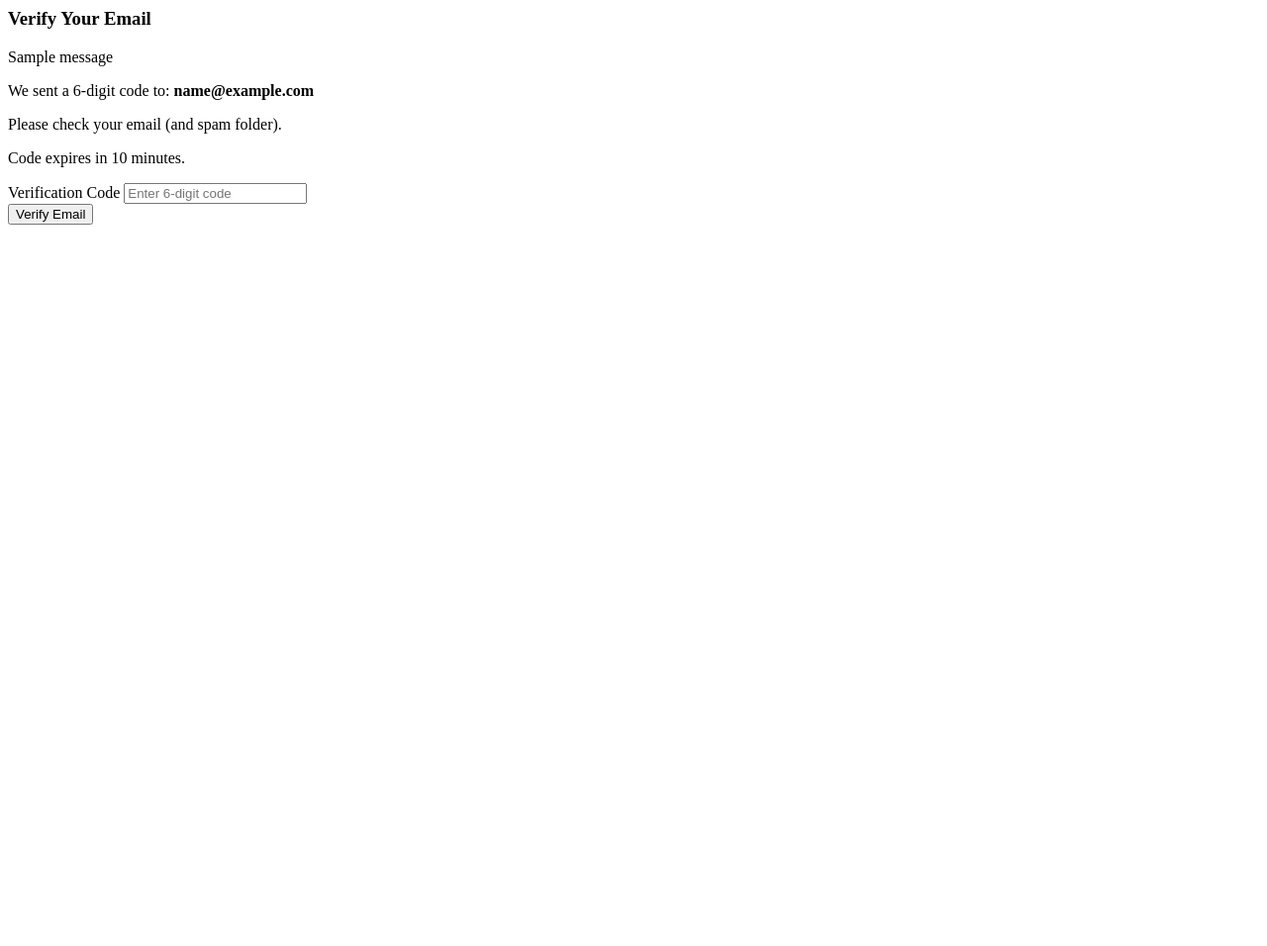
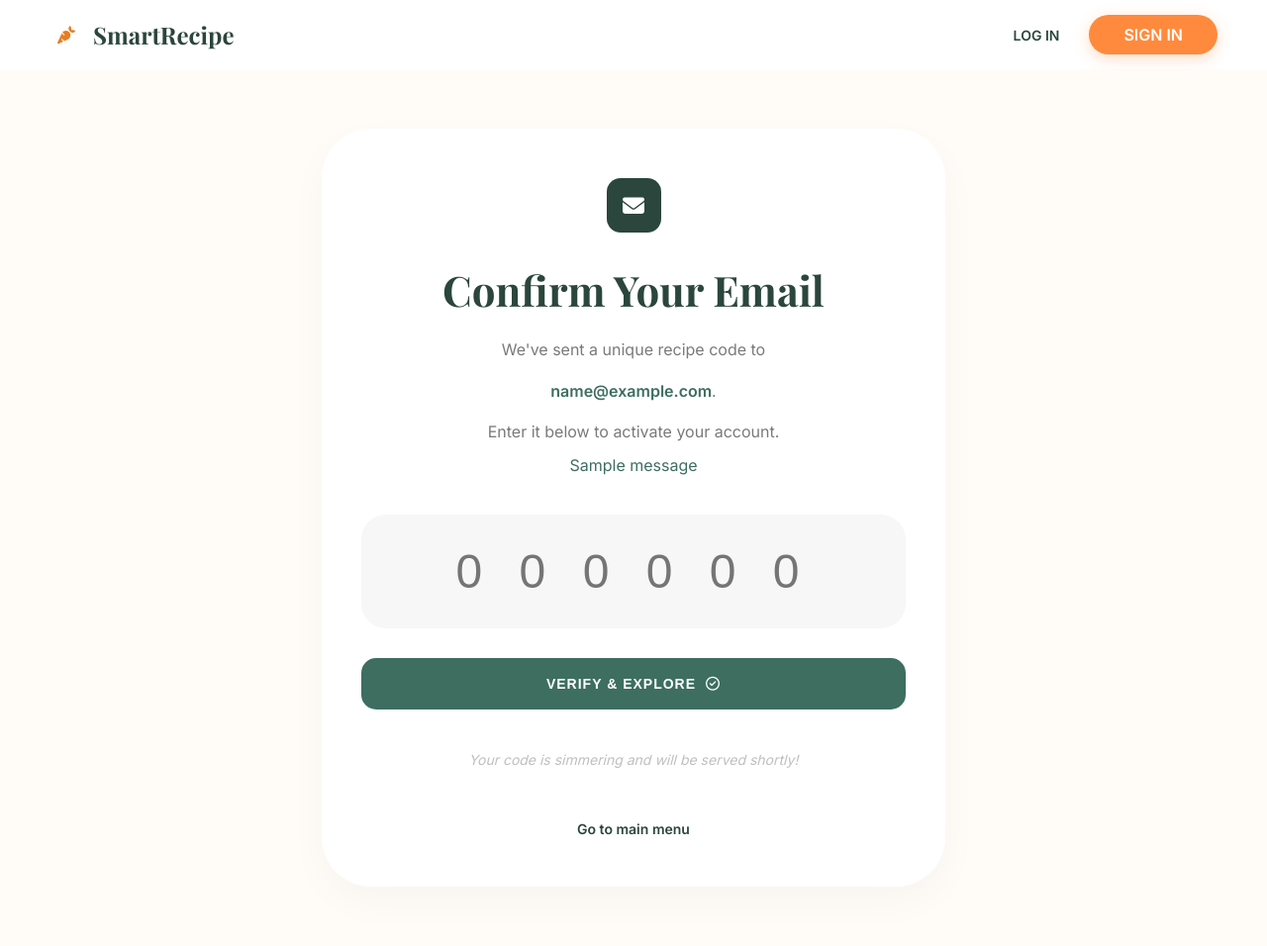
Before and after one commit to AndriyPy/Recipe220, a Django app: template project/users/templates/users/verify_email.html in a window 1280 px wide. Shown: the whole page at 99% size. Before the commit the page ends 227 px from the top, so only its background shows below. Run offline with Django 5.2, Linux system fonts and the light colour scheme; tables that the repository leaves empty hold one stand-in row (values such as "Sample post"); the template is opened without the code that fills it: values that come from a table or form of the project are taken from there, most other values are stand-ins (such as "Sample title", 1, 10 or a date in 2020); one stand-in notice (Sample message) is shown.

Commit message:
update verify_email.html

```diff
--- a/project/users/templates/users/verify_email.html
+++ b/project/users/templates/users/verify_email.html
@@ -1,47 +1,71 @@
+{% block content %}
+<link rel="stylesheet" href="https://cdnjs.cloudflare.com/ajax/libs/font-awesome/6.4.0/css/all.min.css">
+<link href="https://fonts.googleapis.com/css2?family=Playfair+Display:wght@700&family=Inter:wght@400;600&display=swap" rel="stylesheet">
 
-{% block content %}
-<div class="container mt-5">
-    <div class="row justify-content-center">
-        <div class="col-md-6">
-            <div class="card">
-                <div class="card-header bg-success text-white">
-                    <h3>Verify Your Email</h3>
-                </div>
-                <div class="card-body">
-                    {% if messages %}
-                        {% for message in messages %}
-                            <div class="alert alert-{{ message.tags }}">
-                                {{ message }}
-                            </div>
-                        {% endfor %}
-                    {% endif %}
+<style>
+    body { background: #fffcf7; margin: 0; font-family: 'Inter', sans-serif; }
+    .sr-header { display: flex; justify-content: space-between; align-items: center; padding: 15px 50px; background: white; }
+    .sr-logo { display: flex; align-items: center; gap: 10px; font-family: 'Playfair Display', serif; font-size: 24px; color: #2b463c; text-decoration: none; font-weight: bold; }
+    .sr-logo-icon { background: white; color: #e67e22; padding: 8px; border-radius: 8px; font-size: 18px; }
+    .nav-buttons { display: flex; gap: 30px; align-items: center; }
+    .login-link { text-decoration: none; color: #2b463c; font-weight: 600; font-size: 14px; text-transform: uppercase; }
+    .sign-in-btn { background: #ff8a3d; color: white; padding: 10px 35px; border-radius: 25px; text-decoration: none; font-weight: 600; box-shadow: 0 4px 15px rgba(255,138,61,.3); }
+    .verify-wrapper { display: flex; justify-content: center; padding: 60px 0; }
+    .verify-card { background: white; width: 100%; max-width: 550px; padding: 50px 40px; border-radius: 50px; box-shadow: 0 15px 40px rgba(0,0,0,.03); text-align: center; }
+    .icon-box { background: #2b463c; color: white; width: 55px; height: 55px; border-radius: 14px; display: flex; align-items: center; justify-content: center; margin: 0 auto 30px; font-size: 22px; }
+    .verify-card h1 { font-family: 'Playfair Display', serif; color: #2b463c; font-size: 42px; margin-bottom: 20px; }
+    .verify-card p { color: #7a7a7a; line-height: 1.6; margin-bottom: 5px; }
+    .verify-card strong { color: #3d6e60; }
+    .code-input-field { background: #f7f7f7; border: none; border-radius: 25px; padding: 30px; width: 100%; font-size: 48px; letter-spacing: 12px; text-align: center; color: #d1d1d1; margin: 40px 0 30px; transition: .3s ease; }
+    .code-input-field:focus { outline: none; color: #2b463c; background: #f0f0f0; }
+    .verify-btn { background: #3d6e60; color: white; border: none; border-radius: 15px; padding: 18px; width: 100%; font-weight: 700; font-size: 14px; letter-spacing: 1px; cursor: pointer; display: flex; align-items: center; justify-content: center; gap: 10px; transition: .3s; }
+    .verify-btn:hover { background: #2b463c; transform: translateY(-2px); }
+    .simmering-text { font-style: italic; color: #bfbfbf !important; margin-top: 40px !important; font-size: 14px; }
+    .menu-link { display: block; margin-top: 50px; color: #2b463c; text-decoration: none; font-weight: 700; font-size: 14px; }
+    .errorlist { list-style: none; padding: 0; color: #dc3545; font-size: 13px; margin-top: 5px; }
+</style>
 
-                    <div class="alert alert-info">
-                        <p>We sent a 6-digit code to: <strong>{{ masked_email }}</strong></p>
-                        <p>Please check your email (and spam folder).</p>
-                        <p>Code expires in 10 minutes.</p>
-                    </div>
+<header class="sr-header">
+    <a href="/" class="sr-logo">
+        <div class="sr-logo-icon"><i class="fa-solid fa-carrot"></i></div>
+        SmartRecipe
+    </a>
+    <div class="nav-buttons">
+        <a href="#" class="login-link">LOG IN</a>
+        <a href="#" class="sign-in-btn">SIGN IN</a>
+    </div>
+</header>
 
-                    <form method="post">
-                        {% csrf_token %}
+<div class="verify-wrapper">
+    <div class="verify-card">
+        <div class="icon-box"><i class="fa-solid fa-envelope"></i></div>
+        <h1>Confirm Your Email</h1>
+        <p>We've sent a unique recipe code to</p>
+        <p><strong>{{ masked_email|default:"evacherkashyn768@gmail.com" }}</strong>.</p>
+        <p>Enter it below to activate your account.</p>
 
-                        <div class="mb-3">
-                            <label class="form-label">Verification Code</label>
-                            {{ form.code }}
-                            {% if form.code.errors %}
-                                <div class="text-danger">
-                                    {% for error in form.code.errors %}
-                                        <small>{{ error }}</small>
-                                    {% endfor %}
-                                </div>
-                            {% endif %}
-                        </div>
+        {% if messages %}{% for message in messages %}<div style="color: #3d6e60; margin-top: 10px;">{{ message }}</div>{% endfor %}{% endif %}
 
-                        <button type="submit" class="btn btn-success">Verify Email</button>
-                    </form>
-                </div>
-            </div>
-        </div>
+        <form method="post">
+            {% csrf_token %}
+            {{ form.code }}
+            {% if form.code.errors %}{{ form.code.errors }}{% endif %}
+            <button type="submit" class="verify-btn">
+                VERIFY & EXPLORE <i class="fa-regular fa-circle-check"></i>
+            </button>
+        </form>
+
+        <p class="simmering-text">Your code is simmering and will be served shortly!</p>
+        <a href="/" class="menu-link">Go to main menu</a>
     </div>
 </div>
+
+<script>
+    const codeInput = document.querySelector('input[name="code"]');
+    if (codeInput) {
+        codeInput.classList.add('code-input-field');
+        codeInput.setAttribute('placeholder', '0 0 0 0 0 0');
+        codeInput.setAttribute('maxlength', '6');
+    }
+</script>
 {% endblock %}
```
